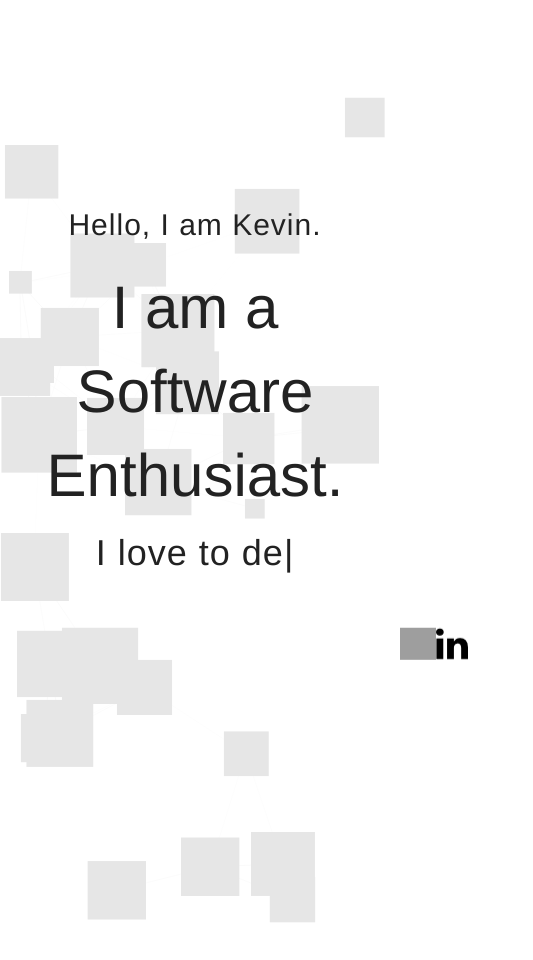
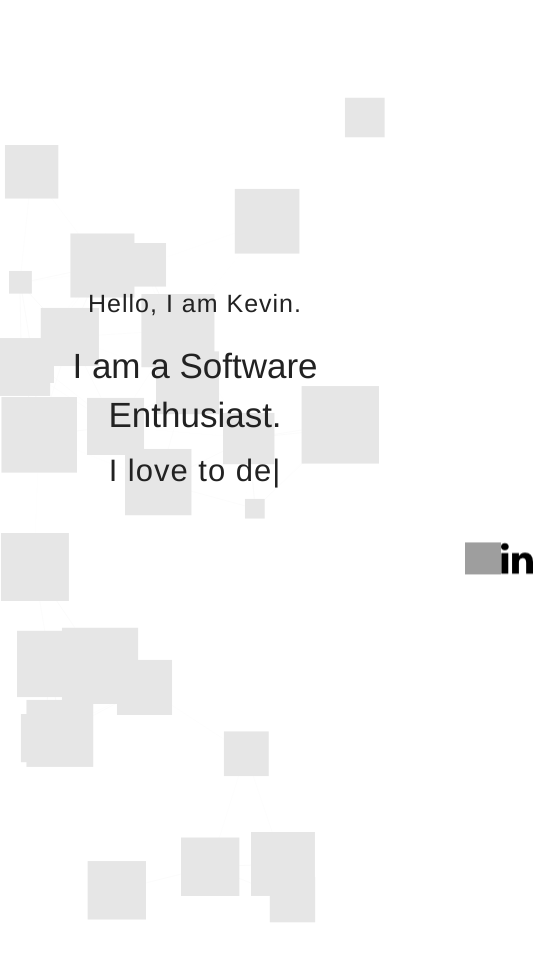
Before and after one commit to kevinjyee/kevinjyee.github.io, a website: page index.html in a window 390 px wide. Shown: the whole page, 533 px wide, since content can reach past the window. Drawn offline with nearby package versions, Linux system fonts and the light colour scheme; grey boxes are pictures that could not be loaded.

Commit message:
adding media responsiveness

```diff
--- a/css/main.css
+++ b/css/main.css
@@ -306,6 +306,24 @@ a {
     justify-content: space-around;
 }
 
+@media (max-width: 699px) {
+    #intro-container {
+        width: 260px;
+    }
+
+    #name{
+        font-size: 25px;
+    }
+
+    #desc{
+        font-size:31px;
+    }
+
+    #tagline {
+        font-size: 35px;
+    }
+
+}
 /* =============================================================================
    ABOUT SECTION
    ========================================================================== */
```
